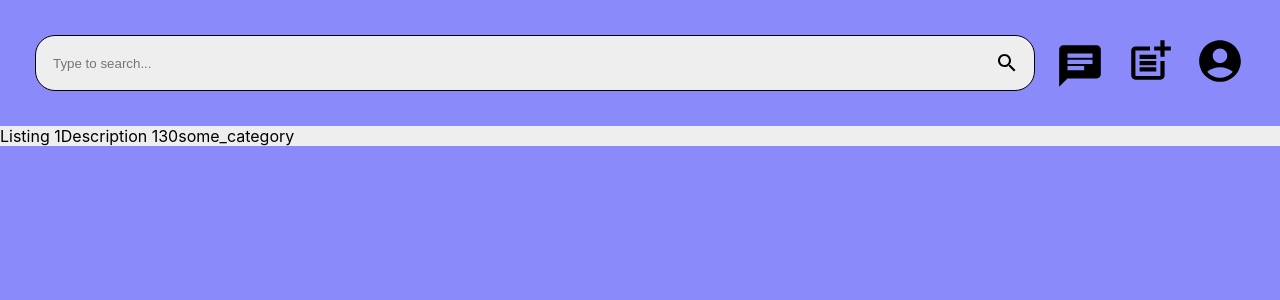
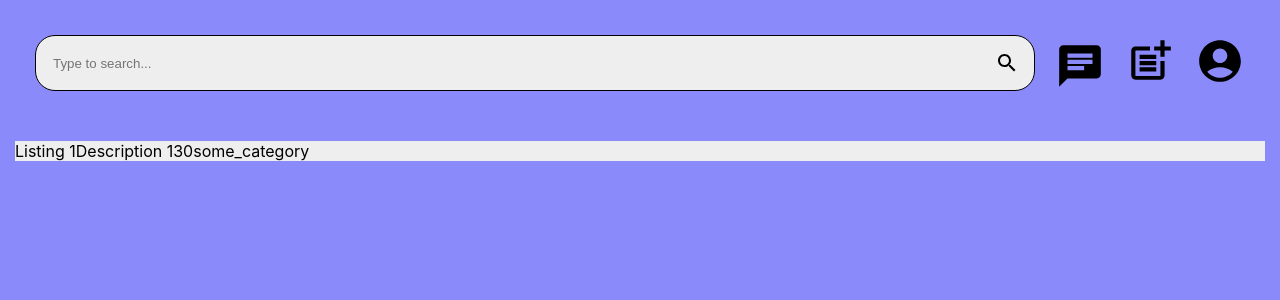
Before and after one commit to MohammedSaleh2001/KnowledgeKart, a React (Create React App) app in the folder front-end/: page /home in a window 1280 px wide. Shown: the top 300 px of the page. Built offline with nearby package versions, Linux system fonts and the light colour scheme.

Commit message:
Listing can now be displayed dynamically on the homepage.

```diff
--- a/front-end/src/Components/Listing/HomePage.jsx
+++ b/front-end/src/Components/Listing/HomePage.jsx
@@ -41,15 +41,7 @@ function HomePage() {
                     <AccountCircleIcon style={{fontSize: 50}} id="profile-icon" />
                 </div>
             </div>
-            <div>
-                {listingComponents}
-            </div>
-            {/* <ListingItem
-                title={"Listing 1"}
-                description={"Description 1"}
-                price={30.00}
-                category={"some_category"}
-            /> */}
+            {listingComponents}
         </div>
     )
 }
--- a/front-end/src/Components/Listing/Listing.css
+++ b/front-end/src/Components/Listing/Listing.css
@@ -37,7 +37,9 @@
 }
 
 #listing-container {
-    background-color: #eee
+    display: flex;
+    background-color: #eee;
+    margin: 15px;
 }
 
 .input-wrapper {
```
